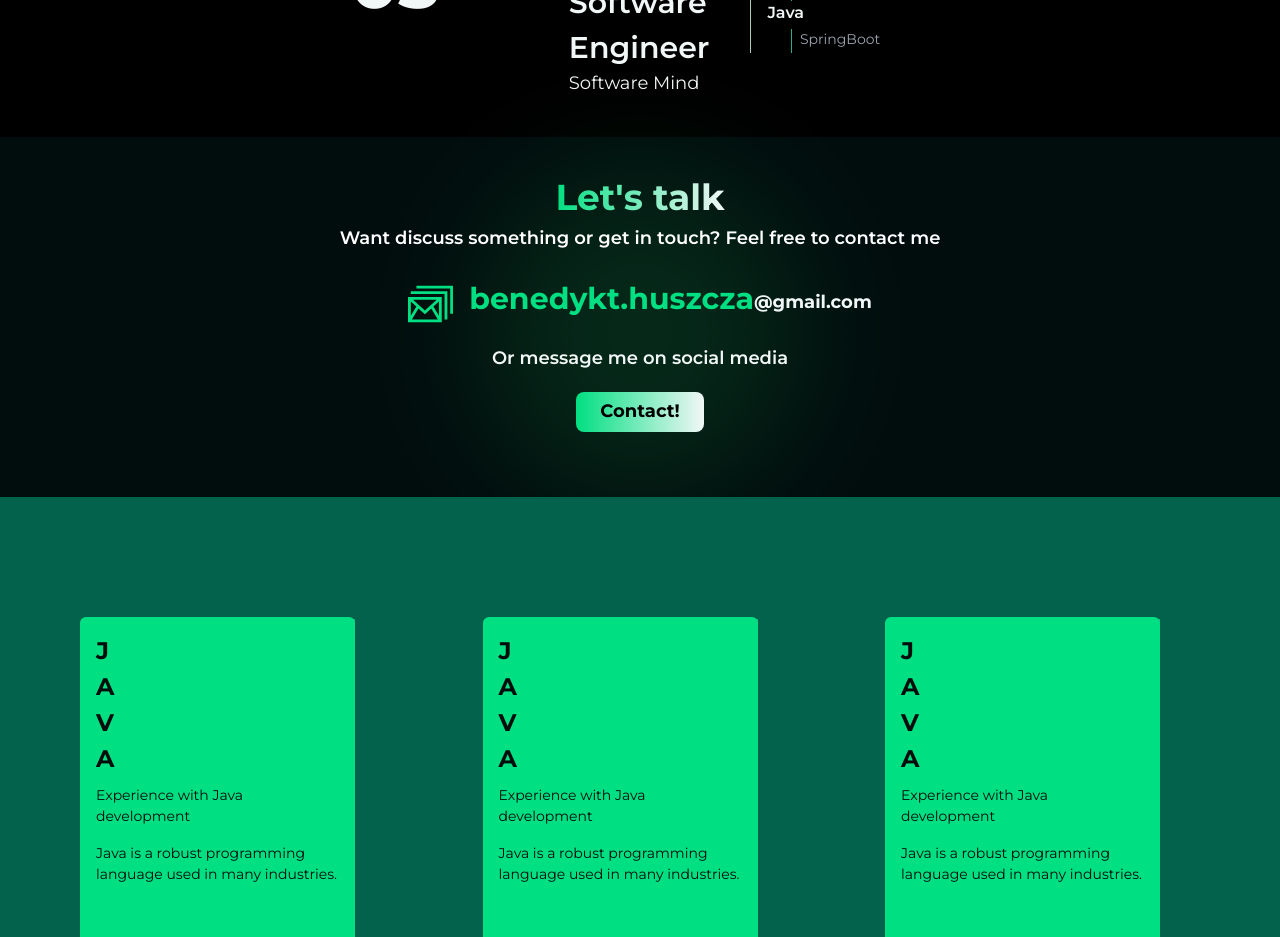
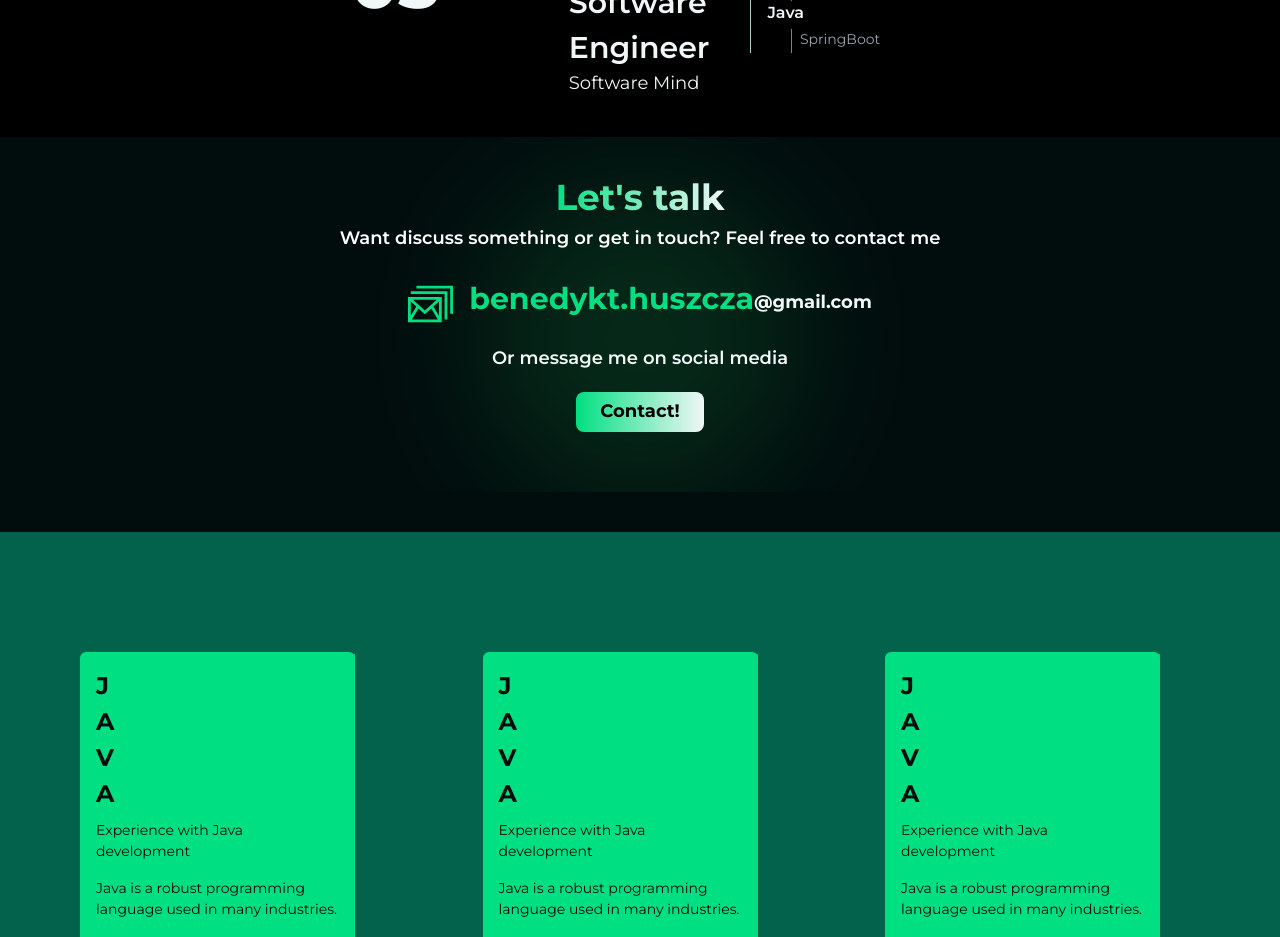
Before and after one commit to benhus8/benedykt-the-dev, a Next.js app in the folder frontend/: page /en in a window 1280 px wide. Shown: the part 2420-3357 px from the top of the page. Built offline with nearby package versions, Linux system fonts and the light colour scheme.

Commit message:
fix minimal height

```diff
--- a/frontend/app/[locale]/_components/Contact.jsx
+++ b/frontend/app/[locale]/_components/Contact.jsx
@@ -5,7 +5,7 @@ import { motion, AnimatePresence } from "framer-motion";
 export const Contact = () => {
 
   return (
-      <div className="relative bg-primary-darkest min-h-[300px] z-10">
+      <div className="relative bg-primary-darkest min-h-[350px] z-10 overflow-hidden">
         <div className="w-full flex flex-col justify-center items-center py-5 mt-5 mb-10" >
           <p className="text-transparent bg-clip-text bg-gradient-to-r from-primary-light to-primary-white font-bold text-4xl">
             Let's talk
```
